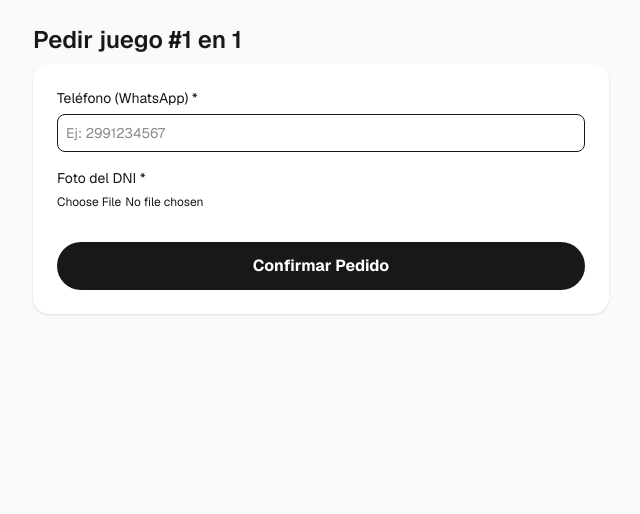
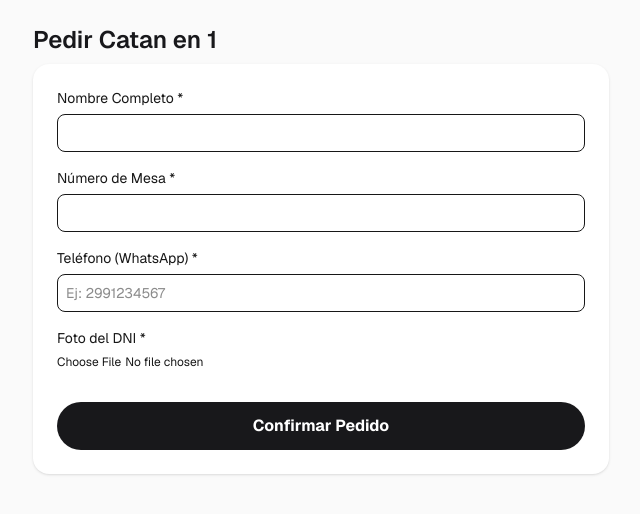
Before and after one commit to arielp79/akelarre-web, a Next.js app: page /1/games/1 in a window 1280 px wide. Shown: the top 514 px of the page, without its empty margins (319-959 px from the left). Built offline with nearby package versions, Linux system fonts and the light colour scheme.

Commit message:
Conexión formulario a MongoDB

```diff
--- a/app/[barSlug]/games/[gameId]/page.tsx
+++ b/app/[barSlug]/games/[gameId]/page.tsx
@@ -1,34 +1,40 @@
 "use client";
 
-import React, { useState, use } from "react"; // Importamos 'use'
+import React, { useState, use } from "react";
+
+// Simulamos la base de datos de juegos (esto debería estar en un archivo aparte luego)
+const GAMES = [
+  { id: "1", name: "Catan" },
+  { id: "2", name: "Dixit" },
+  { id: "3", name: "Dobble" },
+];
 
 type PageProps = {
-  params: Promise<{ // Definimos params como una Promesa
+  params: Promise<{
     barSlug: string;
     gameId: string;
   }>;
 };
 
 export default function RequestGamePage({ params }: PageProps) {
-  // 1. Resolvemos los parámetros (Soluciona tu error de la captura)
   const { barSlug, gameId } = use(params);
+
+  // 1. Buscamos el juego para que la variable 'game' exista
+  const game = GAMES.find((g) => g.id === gameId);
 
   const [fullName, setFullName] = useState("");
   const [phone, setPhone] = useState("");
   const [email, setEmail] = useState("");
   const [tableNumber, setTableNumber] = useState("");
   const [dniFile, setDniFile] = useState<File | null>(null);
-  const [previewUrl, setPreviewUrl] = useState<string | null>(null); // Estado para la foto
+  const [previewUrl, setPreviewUrl] = useState<string | null>(null);
   const [submitting, setSubmitting] = useState(false);
   const [message, setMessage] = useState<string | null>(null);
 
-  // Manejador de cambio de archivo (DNI)
   const handleFileChange = (e: React.ChangeEvent<HTMLInputElement>) => {
     const file = e.target.files?.[0] ?? null;
     setDniFile(file);
-
     if (file) {
-      // Creamos una URL temporal para mostrar la imagen en el celu
       const url = URL.createObjectURL(file);
       setPreviewUrl(url);
     } else {
@@ -39,36 +45,87 @@
   const handleSubmit = async (e: React.FormEvent) => {
     e.preventDefault();
 
-    if (!dniFile) {
-      setMessage("Por favor, saca una foto de tu DNI.");
-      return;
-    }
+    // Si no se encuentra el juego, no enviamos nada
+    if (!game) return;
 
     setSubmitting(true);
-    setMessage(null);
 
-    // Simulación de envío
-    setTimeout(() => {
+    const loanData = {
+      gameId: game.id,
+      gameName: game.name,
+      barSlug: barSlug,
+      fullName: fullName,     // Usamos los estados de React
+      phone: phone,           // Usamos los estados de React
+      tableNumber: tableNumber, // Usamos los estados de React
+      dniImageUrl: "url_provisoria_luego_usaremos_cloudinary",
+    };
+
+    try {
+      const response = await fetch("/api/loans", {
+        method: "POST",
+        headers: { "Content-Type": "application/json" },
+        body: JSON.stringify(loanData),
+      });
+
+      if (response.ok) {
+        setMessage("¡Pedido confirmado! Acércate a la ludoteca por tu juego.");
+        // Limpiamos el formulario
+        setFullName("");
+        setPhone("");
+        setTableNumber("");
+      } else {
+        setMessage("Error al procesar el pedido.");
+      }
+    } catch (error) {
+      setMessage("Error de conexión con el servidor.");
+    } finally {
       setSubmitting(false);
-      setMessage("Pedido enviado correctamente (simulado).");
-    }, 1000);
+    }
   };
+
+  // Si el ID del juego no existe en nuestra lista
+  if (!game) {
+    return <div className="p-10 text-center">Juego no encontrado</div>;
+  }
 
   return (
     <main className="min-h-screen bg-zinc-50 px-4 py-6 font-sans dark:bg-black">
       <div className="mx-auto max-w-xl">
         <h1 className="mb-2 text-2xl font-semibold text-zinc-900 dark:text-zinc-50">
-          Pedir juego #{gameId} en {barSlug.replace("-", " ")}
+          Pedir {game.name} en {barSlug.replace("-", " ")}
         </h1>
 
         <form onSubmit={handleSubmit} className="flex flex-col gap-4 rounded-2xl bg-white p-6 shadow-sm dark:bg-zinc-900">
-          {/* ... (campos de nombre y email iguales) ... */}
+          <label className="flex flex-col gap-1.5 text-sm">
+            <span>Nombre Completo *</span>
+            <input
+              type="text"
+              name="fullName"
+              value={fullName}
+              onChange={(e) => setFullName(e.target.value)}
+              required
+              className="rounded-lg border p-2 dark:bg-zinc-950"
+            />
+          </label>
+
+          <label className="flex flex-col gap-1.5 text-sm">
+            <span>Número de Mesa *</span>
+            <input
+              type="text"
+              name="tableNumber"
+              value={tableNumber}
+              onChange={(e) => setTableNumber(e.target.value)}
+              required
+              className="rounded-lg border p-2 dark:bg-zinc-950"
+            />
+          </label>
 
           <label className="flex flex-col gap-1.5 text-sm">
             <span>Teléfono (WhatsApp) *</span>
             <input
               type="tel"
-              inputMode="tel" // Forzamos teclado numérico en el móvil
+              name="phone"
+              inputMode="tel"
               value={phone}
               onChange={(e) => setPhone(e.target.value)}
               placeholder="Ej: 2991234567"
@@ -82,14 +139,13 @@
             <input
               type="file"
               accept="image/*"
-              capture="environment" // Sugiere abrir la cámara trasera directamente
+              capture="environment"
               onChange={handleFileChange}
               required
               className="text-xs"
             />
           </label>
 
-          {/* Previsualización Responsive */}
           {previewUrl && (
             <div className="mt-2 overflow-hidden rounded-lg border-2 border-zinc-200 dark:border-zinc-700">
               <p className="bg-zinc-100 p-1 text-center text-xs text-zinc-500 dark:bg-zinc-800">Vista previa del documento</p>
@@ -109,7 +165,7 @@
             {submitting ? "Procesando..." : "Confirmar Pedido"}
           </button>
 
-          {message && <p className="text-center text-sm text-emerald-500">{message}</p>}
+          {message && <p className="mt-4 text-center text-sm font-medium text-emerald-500">{message}</p>}
         </form>
       </div>
     </main>
--- /dev/null
+++ b/app/api/loans/route.ts
@@ -0,0 +1,18 @@
+import { NextResponse } from "next/server";
+import { connectDB } from "@/lib/mongodb";
+import Loan from "@/models/Loans"; // El modelo que definimos antes
+
+export async function POST(request: Request) {
+    try {
+        await connectDB();
+        const data = await request.json();
+
+        // Creamos el registro en la base de datos
+        const newLoan = await Loan.create(data);
+
+        return NextResponse.json({ message: "Préstamo registrado", id: newLoan._id }, { status: 201 });
+    } catch (error) {
+        console.error(error);
+        return NextResponse.json({ error: "Error al guardar el préstamo" }, { status: 500 });
+    }
+}
--- /dev/null
+++ b/lib/mongodb.ts
@@ -0,0 +1,20 @@
+import mongoose from "mongoose";
+
+const MONGODB_URI = process.env.MONGODB_URI;
+
+if (!MONGODB_URI) {
+    throw new Error("Por favor, define la variable MONGODB_URI en .env.local");
+}
+
+export const connectDB = async () => {
+    try {
+        const { connection } = await mongoose.connect(MONGODB_URI);
+        if (connection.readyState === 1) {
+            console.log("MongoDB conectado con éxito");
+            return Promise.resolve(true);
+        }
+    } catch (error) {
+        console.error("Error al conectar a MongoDB:", error);
+        return Promise.reject(error);
+    }
+};
--- /dev/null
+++ b/models/Loans.ts
@@ -0,0 +1,23 @@
+import mongoose, { Schema, model, models } from "mongoose";
+
+const LoanSchema = new Schema({
+    gameId: { type: String, required: true },
+    gameName: { type: String, required: true },
+    barSlug: { type: String, required: true },
+    fullName: { type: String, required: true },
+    phone: { type: String, required: true },
+    dniImageUrl: { type: String, required: true }, // URL de la foto del DNI
+    tableNumber: { type: String, required: true },
+    status: {
+        type: String,
+        enum: ["active", "returned"],
+        default: "active"
+    },
+    createdAt: { type: Date, default: Date.now },
+    returnedAt: { type: Date }
+});
+
+// Esto evita crear el modelo dos veces si Next.js recarga el código
+const Loan = models.Loan || model("Loan", LoanSchema);
+
+export default Loan;
--- a/package.json
+++ b/package.json
@@ -9,6 +9,7 @@
     "lint": "eslint"
   },
   "dependencies": {
+    "mongoose": "^9.2.4",
     "next": "16.1.6",
     "react": "19.2.3",
     "react-dom": "19.2.3"
```
Also changed, not shown: 1 other file (tests, documents, lock files or other folders).
